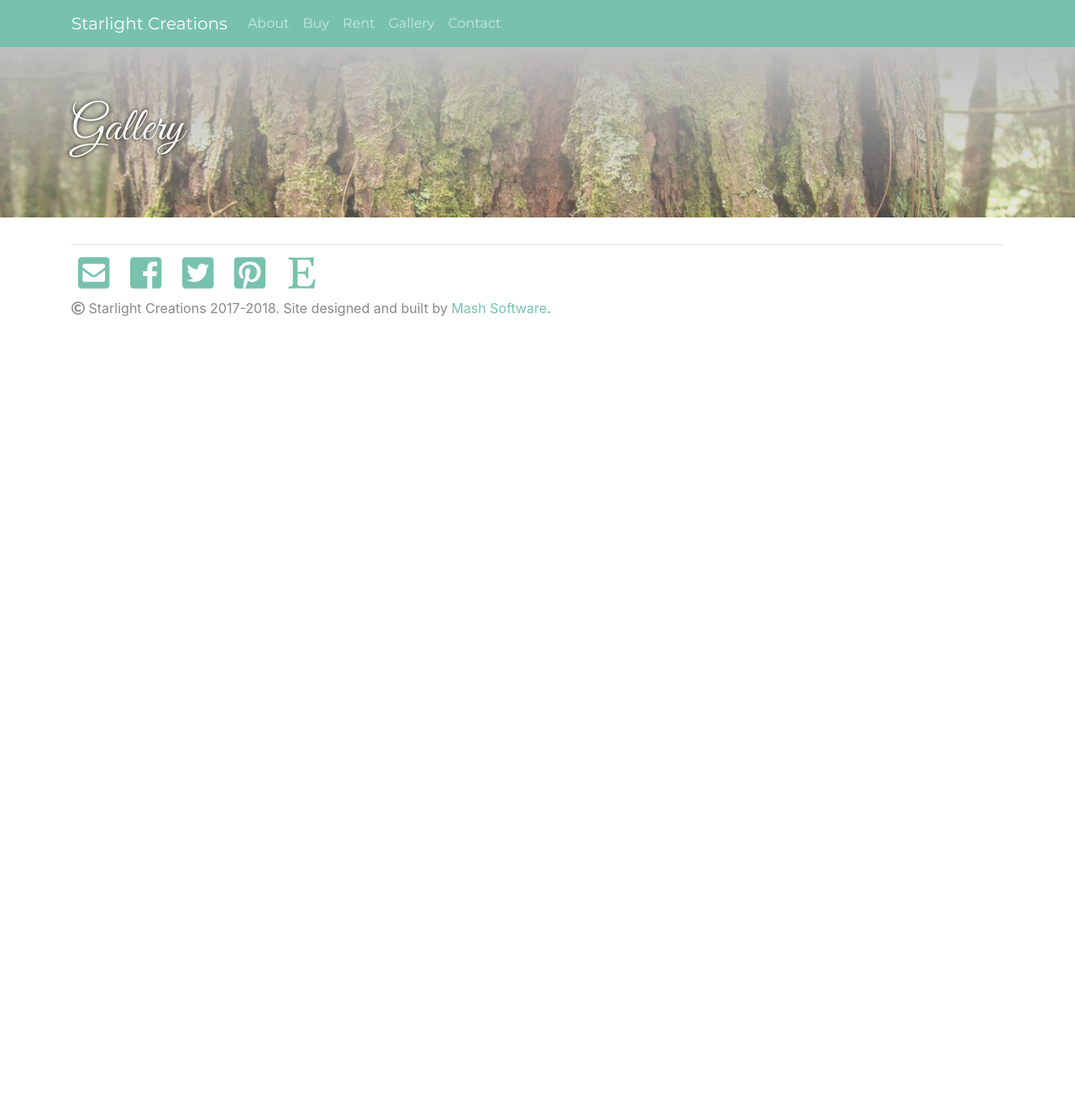
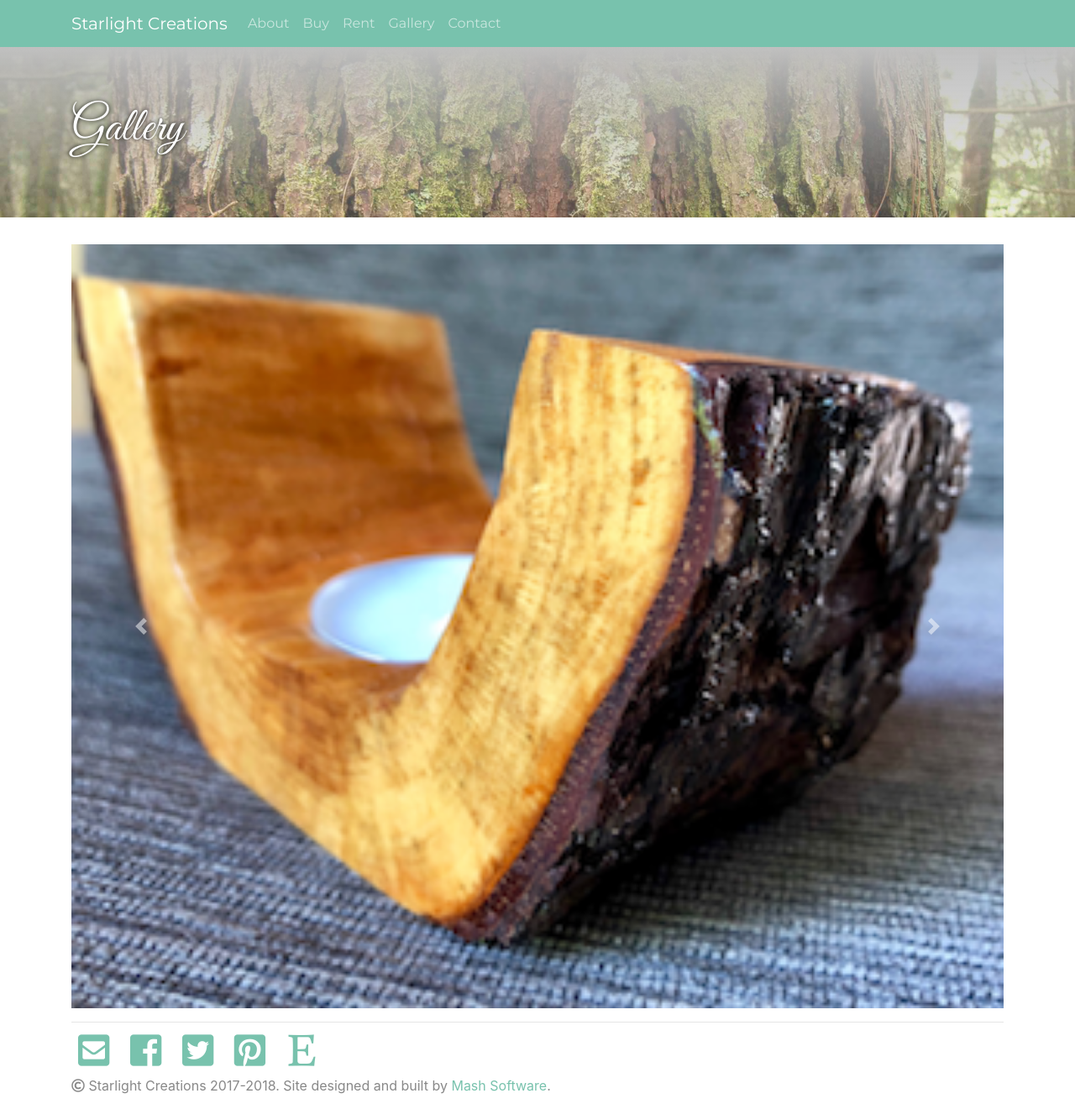
Before and after one commit to starlight-creations/starlight-creations.github.io, a Jekyll site: the page built from gallery.html, in a window 1280 px wide. Shown: the whole page at 84% size. Built offline with Jekyll 4.4.1, drawn with Linux system fonts in a browser that asks for light colours; nearby versions of some CDN libraries; before the commit the page ends 900 px from its top, so only the background shows below that.

Commit message:
gallery carousel

```diff
--- a/gallery.html
+++ b/gallery.html
@@ -2,5 +2,21 @@
 layout: default
 title: Gallery
 permalink: /gallery
-nav: true
 ---
+<div id="carouselExampleControls" class="carousel slide" data-ride="carousel">
+    <div class="carousel-inner">
+        {% for product in site.data.products %}
+        <div class="carousel-item {% if forloop.first == true %}active{% endif %}">
+            <img class="d-block w-100" src="{{site.baseurl}}{{product.img}}?auto=yes&bg=777&fg=555&text={{product.name}}" alt="{{product.name}}">
+        </div>
+        {% endfor %}
+    </div>
+    <a class="carousel-control-prev" href="#carouselExampleControls" role="button" data-slide="prev">
+        <span class="carousel-control-prev-icon" aria-hidden="true"></span>
+        <span class="sr-only">Previous</span>
+    </a>
+    <a class="carousel-control-next" href="#carouselExampleControls" role="button" data-slide="next">
+        <span class="carousel-control-next-icon" aria-hidden="true"></span>
+        <span class="sr-only">Next</span>
+    </a>
+</div>
```
